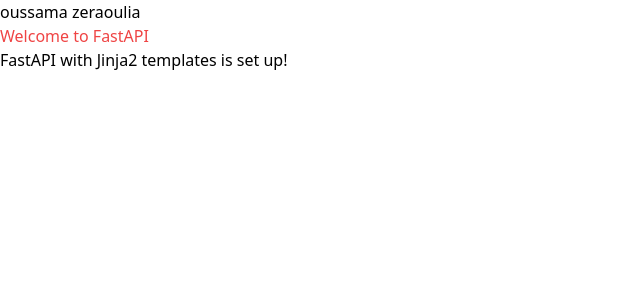
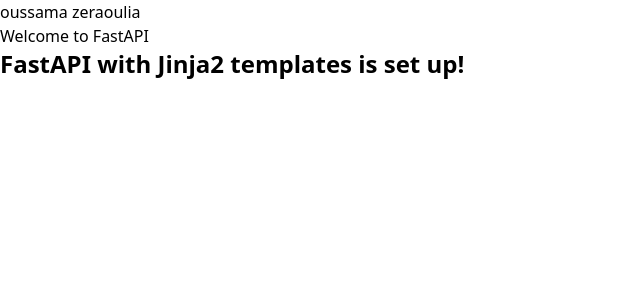
Before and after one commit to oussamazeraoulia/TP-Final, a FastAPI app: page / in a window 1280 px wide. Shown: the top 300 px of the page, without its empty margins (0-640 px from the left). Run offline with FastAPI, Linux system fonts and the light colour scheme.

Commit message:
change 10

```diff
--- a/templates/index.html
+++ b/templates/index.html
@@ -8,7 +8,7 @@
 </head>
 <body>
     oussama zeraoulia
-    <h1 class="text-red-500">{{ title }}</h1>
-    <p>FastAPI with Jinja2 templates is set up!</p>
+    <h1 class="">{{ title }}</h1>
+    <p class="text-2xl font-bold">FastAPI with Jinja2 templates is set up!</p>
 </body>
 </html>
```
